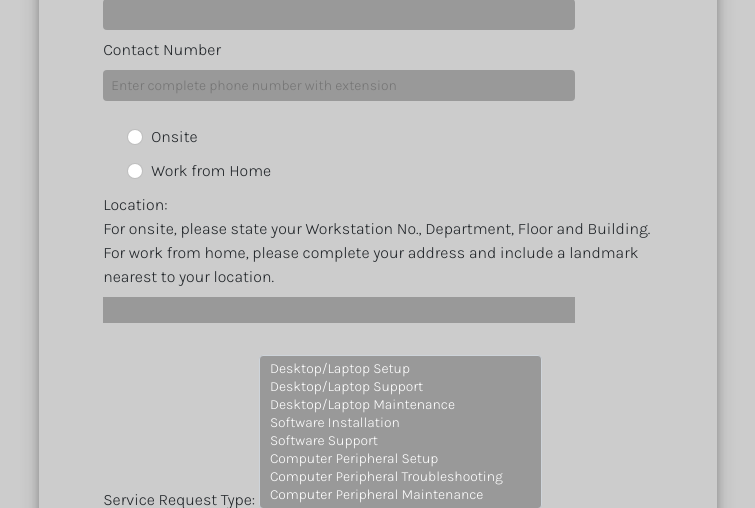
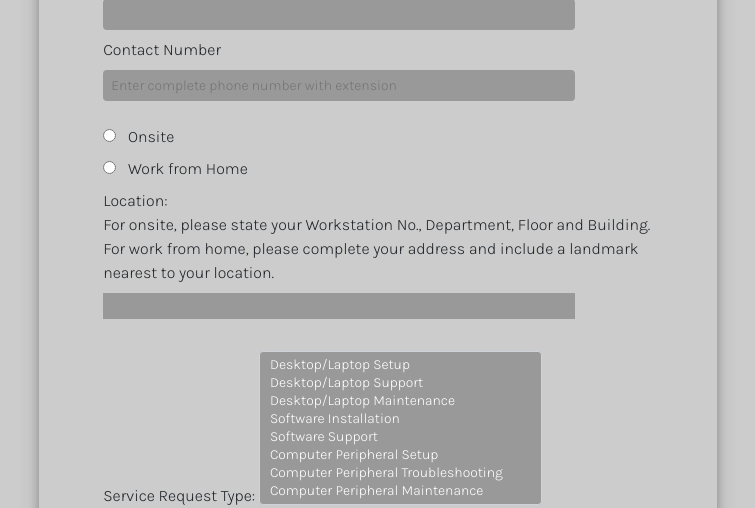
Before and after one commit to devjmaki/k0de-things, a PHP site: the page made by Form V2/request.html in a window 1280 px wide. Shown: the part 377-885 px from the top of the page, without its empty margins (262-1017 px from the left). Run offline with PHP 8.4, Linux system fonts and the light colour scheme; style sheets or scripts are compiled from the project's sources.

Commit message:
update scss files + req form

```diff
--- a/Form V2/css/_form.scss
+++ b/Form V2/css/_form.scss
@@ -2,11 +2,10 @@
 
 // login form
 #login{
-    background-color: $primary;
     width: 35%;
     height: 460px;
     margin: $formSpace;
-    box-shadow: 0 4px 8px 0 rgba(0, 0, 0, 0.2), 0 6px 20px 0 rgba(0, 0, 0, 0.19);
+    @include theme;
     @include border-radius(5px);
 
     .form-content{
@@ -99,11 +98,10 @@
 
 // request form
 #reqForm{
-    background-color: $primary;
     width: 55%;
     height: auto;
     margin: $formSpace;
-    box-shadow: 0 4px 8px 0 rgba(0, 0, 0, 0.2), 0 6px 20px 0 rgba(0, 0, 0, 0.19);
+    @include shadow;
     @include border-radius(5px);
 
     .container{
--- a/Form V2/css/_mixins.scss
+++ b/Form V2/css/_mixins.scss
@@ -9,3 +9,10 @@
     -moz-border-radius: $radius;
     border-radius: $radius;
 }
+
+
+@mixin theme ($theme:rgb(0, 0, 0))
+{
+    background-color: $primary;
+    box-shadow: 0 4px 8px 0 rgba($theme, 0.2), 0 6px 20px 0 rgba($theme, 0.19);
+}
--- a/Form V2/css/_variables.scss
+++ b/Form V2/css/_variables.scss
@@ -10,7 +10,7 @@ $kanit: 'Kanit', sans-serif;
 $primary: #cccccc;
 $light: #fff;
 $dark: #999;
-$link: rgb(48, 43, 43);
+$link: rgb(0, 0, 0);
 
 // spacing var
 $sm: 0.5rem;
--- a/Form V2/request.html
+++ b/Form V2/request.html
@@ -33,16 +33,17 @@
             <!-- contact number field -->
             <label for="cNum" class="form-label d-block">Contact Number</label>
             <input type="text" class="in-container form-control-sm d-block" id="cNum" placeholder="Enter complete phone number with extension" required>
-             <!-- radio button -->
-            <div class="form-check">
-                <input class="form-check-input" type="radio" name="employeeType" id="employeeType">
-                <label class=" form-check-label radio-label" for="employeeType">
+
+            <!-- radio button -->
+            <div class="custom-control custom-radio">
+                <input class="custom-control-input" type="radio" name="employeeType" id="employeeType" value="onsite">
+                <label class="custom-control-label radio-label" for="employeeType">
                     Onsite
                 </label>
             </div>
-            <div class="form-check">
-                <input class="form-check-input" type="radio" name="employeeType" id="employeeType">
-                <label class=" form-check-label radio-label" for="employeeType">
+            <div class="custom-control custom-radio">
+                <input class="custom-control-input" type="radio" name="employeeType" id="employeeType" value="wfh">
+                <label class="custom-control-label radio-label" for="employeeType">
                     Work from Home
                 </label>
             </div>
```
Also changed, not shown: 1 other file.
